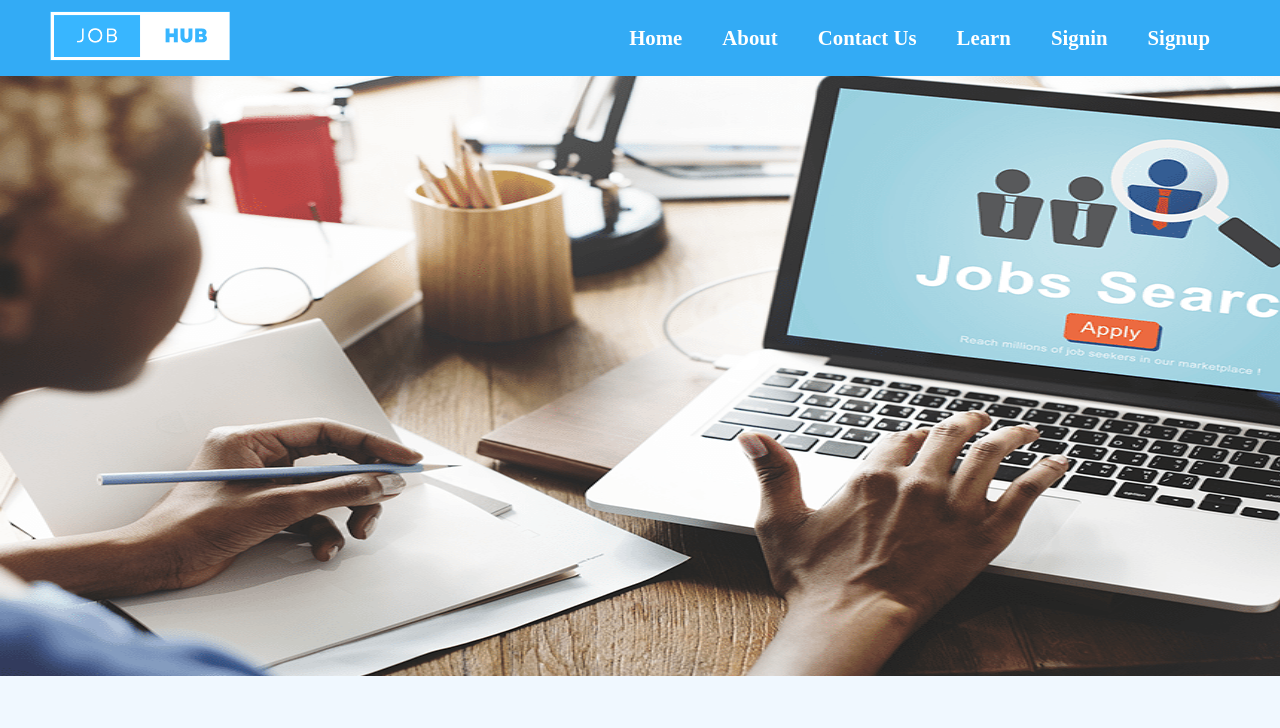
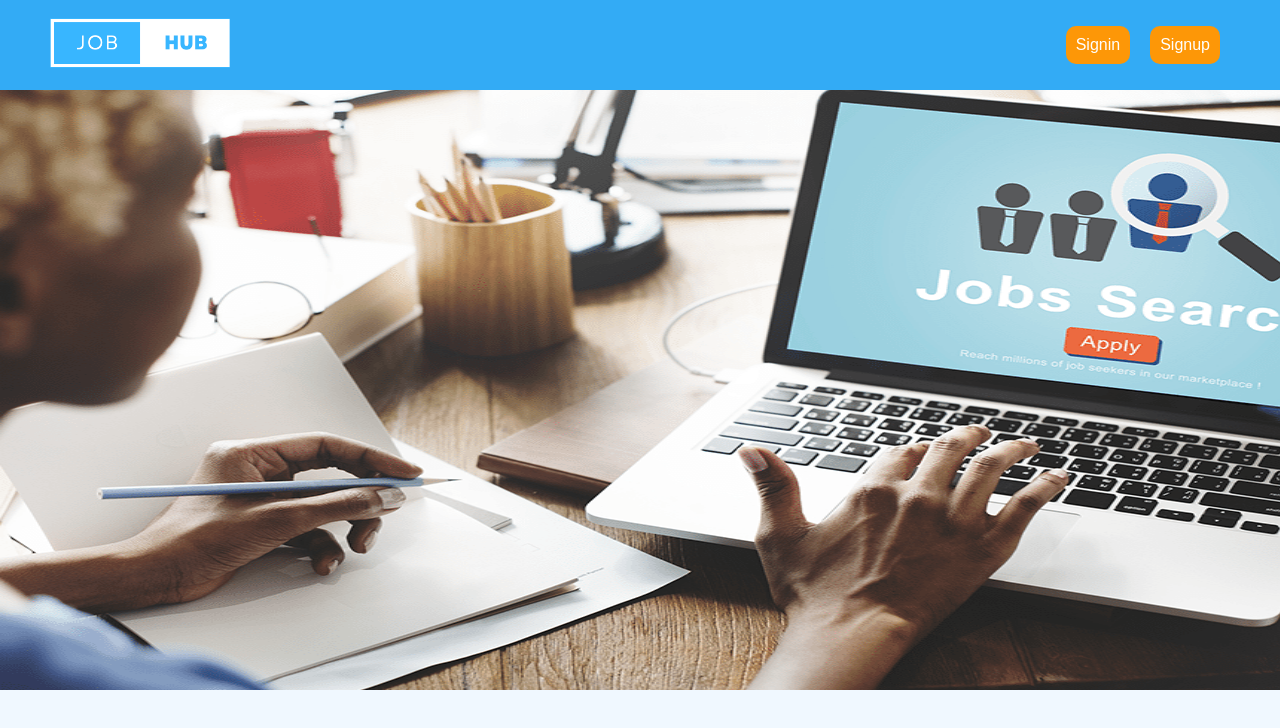
Before and after one commit to lakpafutilama/JobHub, a React (Create React App) app in the folder frontend/: page / in a window 1280 px wide. Shown: the top 728 px of the page. Built offline with nearby package versions, Linux system fonts and the light colour scheme.

Commit message:
remove unwanted from navbar

```diff
--- a/frontend/src/Components/Navbar/Navbar.css
+++ b/frontend/src/Components/Navbar/Navbar.css
@@ -22,18 +22,21 @@ nav {
 
 #navbar li {
   list-style: none;
-  padding: 0px 20px;
+  padding: 0px 10px;
   position: relative;
 }
 
-#navbar li a {
-  text-decoration: none;
-  font-size: 1.3rem;
-  font-weight: 555;
+#navbar li button {
+  border-radius: 10px;
+  border: none;
+  background-color: rgb(253, 151, 7);
   color: white;
+  align-self: center;
+  padding: 10px;
+  font-size: medium;
   transition: 0.3s ease-in-out;
 }
 
-#navbar li a:hover {
-  color: orange;
+#navbar li button:hover {
+  background-color: rgb(100, 230, 100);
 }
--- a/frontend/src/Components/Navbar/Navbar.js
+++ b/frontend/src/Components/Navbar/Navbar.js
@@ -18,22 +18,14 @@ function Navbar() {
           <div>
             <ul id="navbar">
               <li>
-                <Link to="/">Home</Link>
+                <Link to="/signin">
+                  <button>Signin</button>
+                </Link>
               </li>
               <li>
-                <a href="index.html">About</a>
-              </li>
-              <li>
-                <a href="index.html">Contact Us</a>
-              </li>
-              <li>
-                <a href="index.html">Learn</a>
-              </li>
-              <li>
-                <Link to="/signin">Signin</Link>
-              </li>
-              <li>
-                <Link to="/signup">Signup</Link>
+                <Link to="/signup">
+                  <button>Signup</button>
+                </Link>
               </li>
             </ul>
           </div>
```
